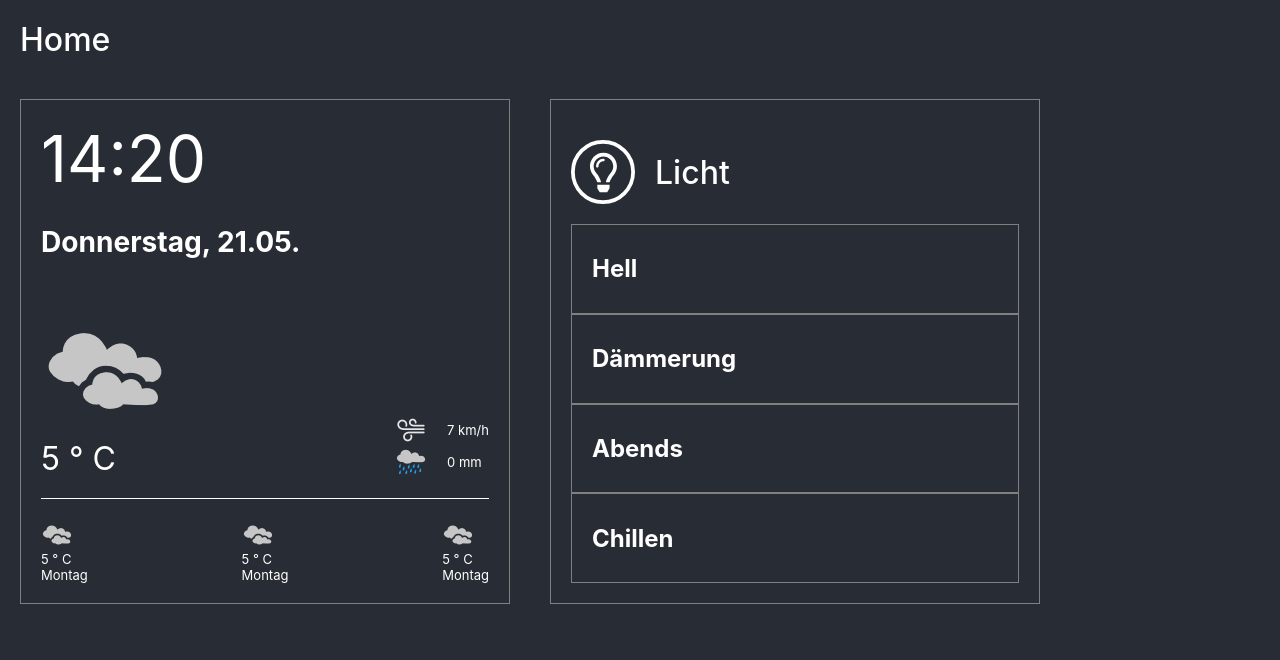
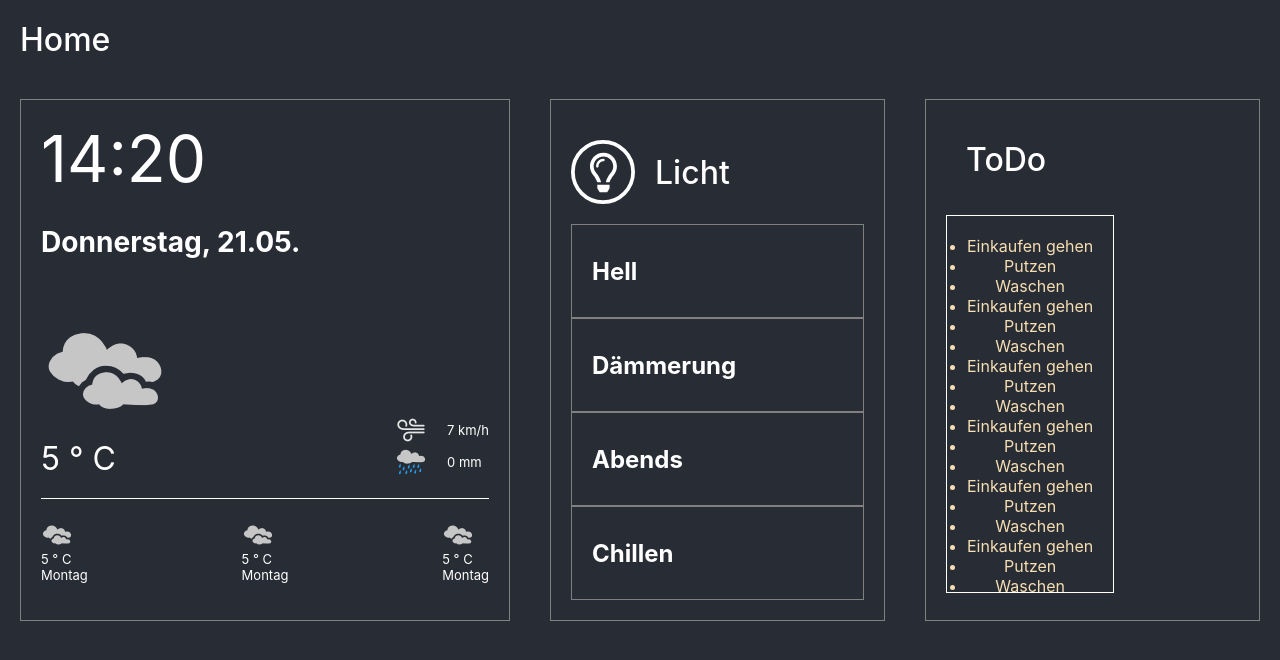
Before and after one commit to DanielBoening/react-home, a React (Create React App) app: page / in a window 1280 px wide. Shown: the top 660 px of the page. Built offline with nearby package versions, Linux system fonts and the light colour scheme.

Commit message:
add todo list

```diff
--- a/src/components/Lights/Lights.js
+++ b/src/components/Lights/Lights.js
@@ -8,6 +8,7 @@ import {ReactComponent as IconLightDisabled} from './../../assets/icons/lights/l
 
 function Lights(props) {
   const [lights, setLights] = useState([{ title: 'Hell', active: false }, {title:'Dämmerung', active: false}, {title:'Abends', active: false}, {title:'Chillen', active: false}]);
+
   const changeLight = (light) => {
     let _lights = [...lights];
     const index = _lights.findIndex(l => l.title === light.title);
@@ -18,6 +19,7 @@ function Lights(props) {
     _lights[index] = light;
     setLights(_lights);
   }
+
   const switchOffAllLights = () => {
     const _lights = lights.map(l => ({...l, active: false}));
     setLights(_lights);
--- /dev/null
+++ b/src/components/ToDo/ToDo.css
@@ -0,0 +1,32 @@
+.ToDo {
+
+}
+
+.ToDoList {
+    display: flex;
+    flex-direction: column;
+    padding: 20px;
+    border: 1px solid white;
+    height: 21rem;
+    overflow: scroll;
+    scrollbar-width: none;
+    overflow-x: hidden;
+}
+.ToDoList::-webkit-scrollbar {
+    display: none;
+  }
+
+.ToDoListContainer {
+    display: flex;
+    flex-direction: column;
+    padding-right: 20px;
+    border: 1px solid white;
+    height: 21rem;
+    overflow: scroll;
+    scrollbar-width: none;
+    overflow-x: hidden;
+}
+
+.ToDoListItem {
+    color: wheat;
+}
--- /dev/null
+++ b/src/components/ToDo/ToDo.js
@@ -0,0 +1,132 @@
+import React, {useState} from 'react';
+import './ToDo.css';
+import Container from '../commons/Container/Container';
+import Header from '../commons/Header/Header';
+import Cell from '../commons/Cell/Cell';
+
+function ToDo(props) {
+    const [todos, setTodos] = useState([
+        {title: 'Einkaufen gehen', active: true},
+        {title: 'Putzen', active: false},
+        {title: 'Waschen', active: true},
+        {title: 'Einkaufen gehen', active: true},
+        {title: 'Putzen', active: false},
+        {title: 'Waschen', active: true},
+        {title: 'Einkaufen gehen', active: true},
+        {title: 'Putzen', active: false},
+        {title: 'Waschen', active: true},
+        {title: 'Einkaufen gehen', active: true},
+        {title: 'Putzen', active: false},
+        {title: 'Waschen', active: true},
+        {title: 'Einkaufen gehen', active: true},
+        {title: 'Putzen', active: false},
+        {title: 'Waschen', active: true},
+        {title: 'Einkaufen gehen', active: true},
+        {title: 'Putzen', active: false},
+        {title: 'Waschen', active: true},
+        {title: 'Einkaufen gehen', active: true},
+        {title: 'Putzen', active: false},
+        {title: 'Waschen', active: true},
+        {title: 'Einkaufen gehen', active: true},
+        {title: 'Putzen', active: false},
+        {title: 'Waschen', active: true},
+        {title: 'Einkaufen gehen', active: true},
+        {title: 'Putzen', active: false},
+        {title: 'Waschen', active: true},
+        {title: 'Einkaufen gehen', active: true},
+        {title: 'Putzen', active: false},
+        {title: 'Waschen', active: true},
+        {title: 'Einkaufen gehen', active: true},
+        {title: 'Putzen', active: false},
+        {title: 'Waschen', active: true},
+        {title: 'Einkaufen gehen', active: true},
+        {title: 'Putzen', active: false},
+        {title: 'Waschen', active: true},
+        {title: 'Einkaufen gehen', active: true},
+        {title: 'Putzen', active: false},
+        {title: 'Waschen', active: true},
+        {title: 'Einkaufen gehen', active: true},
+        {title: 'Putzen', active: false},
+        {title: 'Waschen', active: true},
+        {title: 'Einkaufen gehen', active: true},
+        {title: 'Putzen', active: false},
+        {title: 'Waschen', active: true},
+        {title: 'Einkaufen gehen', active: true},
+        {title: 'Putzen', active: false},
+        {title: 'Waschen', active: true},
+        {title: 'Einkaufen gehen', active: true},
+        {title: 'Putzen', active: false},
+        {title: 'Waschen', active: true},
+        {title: 'Einkaufen gehen', active: true},
+        {title: 'Putzen', active: false},
+        {title: 'Waschen', active: true},
+        {title: 'Einkaufen gehen', active: true},
+        {title: 'Putzen', active: false},
+        {title: 'Waschen', active: true},
+        {title: 'Einkaufen gehen', active: true},
+        {title: 'Putzen', active: false},
+        {title: 'Waschen', active: true},
+        {title: 'Einkaufen gehen', active: true},
+        {title: 'Putzen', active: false},
+        {title: 'Waschen', active: true},
+        {title: 'Einkaufen gehen', active: true},
+        {title: 'Putzen', active: false},
+        {title: 'Waschen', active: true},
+        {title: 'Einkaufen gehen', active: true},
+        {title: 'Putzen', active: false},
+        {title: 'Waschen', active: true},
+        {title: 'Einkaufen gehen', active: true},
+        {title: 'Putzen', active: false},
+        {title: 'Waschen', active: true},
+        {title: 'Einkaufen gehen', active: true},
+        {title: 'Putzen', active: false},
+        {title: 'Waschen', active: true},
+        {title: 'Einkaufen gehen', active: true},
+        {title: 'Putzen', active: false},
+        {title: 'Waschen', active: true},
+        {title: 'Einkaufen gehen', active: true},
+        {title: 'Putzen', active: false},
+        {title: 'Waschen', active: true},
+        {title: 'Einkaufen gehen', active: true},
+        {title: 'Putzen', active: false},
+        {title: 'Waschen', active: true},
+        {title: 'Einkaufen gehen', active: true},
+        {title: 'Putzen', active: false},
+        {title: 'Waschen', active: true},
+        {title: 'Einkaufen gehen', active: true},
+        {title: 'Putzen', active: false},
+        {title: 'Waschen', active: true},
+        {title: 'Einkaufen gehen', active: true},
+        {title: 'Putzen', active: false},
+        {title: 'Waschen', active: true},
+        {title: 'Einkaufen gehen', active: true},
+        {title: 'Putzen', active: false},
+        {title: 'Waschen', active: true},
+        {title: 'Einkaufen gehen', active: true},
+        {title: 'Putzen', active: false},
+        {title: 'Waschen', active: true},
+        {title: 'Einkaufen gehen', active: true},
+        {title: 'Putzen', active: false},
+        {title: 'Waschen', active: true},
+        {title: 'Einkaufen gehen', active: true},
+        {title: 'Putzen', active: false},
+        {title: 'Waschen', active: true},
+        {title: 'Einkaufen gehen', active: true},
+        {title: 'Putzen', active: false},
+        {title: 'Waschen', active: true},
+    ]);
+
+
+  return (
+    <Container>
+        <div className="ToDo">
+            <Header title={'ToDo'} />
+            <ul className="ToDoList">
+                {todos.map(t => <li className="ToDoListItem">{t.title}</li>)}
+            </ul>
+        </div>
+    </Container>
+  );
+}
+
+export default ToDo;
--- a/src/components/commons/Container/Container.css
+++ b/src/components/commons/Container/Container.css
@@ -4,4 +4,6 @@
     padding: 20px;
     margin: 20px;
     width: 28rem;
+    max-height: 60%;
+    height: 30rem;
 }
--- a/src/screens/Home/Home.js
+++ b/src/screens/Home/Home.js
@@ -3,6 +3,7 @@ import './Home.css';
 import Header from '../../components/commons/Header/Header';
 import Weather from '../../components/Weather/Weather';
 import Lights from '../../components/Lights/Lights';
+import ToDo from '../../components/ToDo/ToDo';
 
 function Home() {
   return (
@@ -11,6 +12,7 @@ function Home() {
       <div className="HomeContainer">
         <Weather />
         <Lights />
+        <ToDo />
       </div>
     </div>
   );
```
